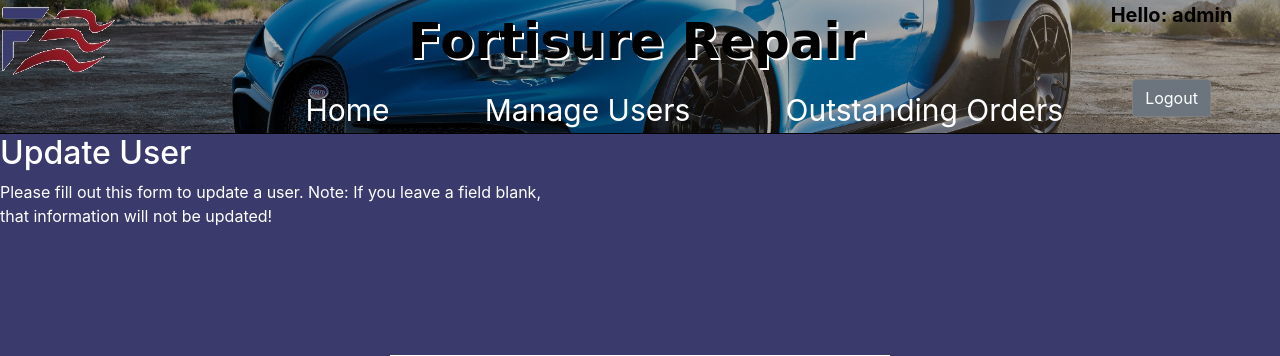
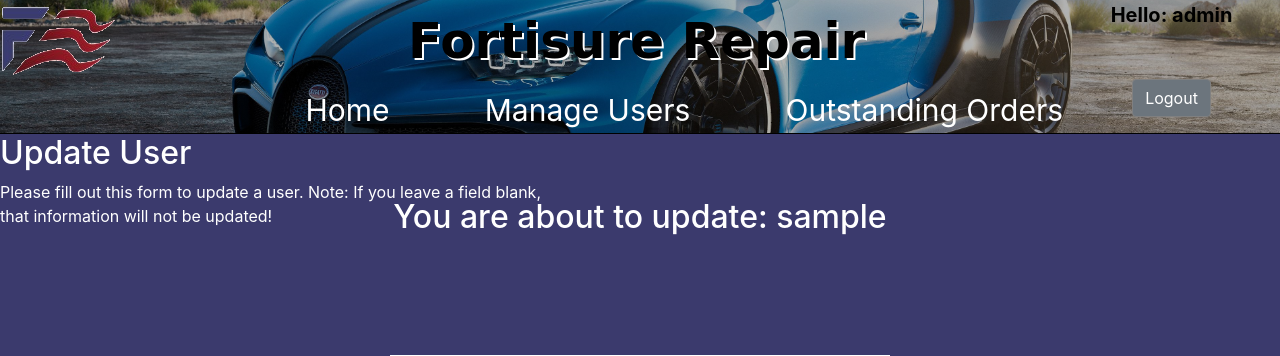
Before and after one commit to tpl1029/final, a PHP site: page /updateuser.php in a window 1280 px wide. Shown: the top 356 px of the page. Run offline with PHP 8.4, Linux system fonts and the light colour scheme; the visitor is signed in with stand-in values (Sample User, id 1); some web fonts are replaced.

Commit message:
misc updates

```diff
--- a/View/Public/CSS/Scripts.css
+++ b/View/Public/CSS/Scripts.css
@@ -269,6 +269,15 @@ body.orders{
             color: white;
         }
 
+        .username{
+            grid-column: 1;
+            grid-row: 1;
+            color: white;
+            margin-left: auto;
+            margin-right: auto;
+            margin-top: auto;
+        }
+
         .users-table{
             grid-column: 1;
             grid-row: 2;
--- a/updateuser.php
+++ b/updateuser.php
@@ -19,10 +19,15 @@
                 <p>Please fill out this form to update a user. Note: If you leave a
                 field blank, <br> that information will not be updated!</p>
         </div>
-        <!-- <?php
-                // echo "You are about to update: . $_SESSION['update_username']";
+        <div class = 'username'>
+        <h2>
+         <?php
+                echo
+                 'You are about to update:' . ' ' . $_SESSION["update_username"] ;
+                ?>
+                </h2>
+            </div>
 
-                ?> -->
         <div class="user-css">
 
 
```
Also changed, not shown: Model/query-update-user.php (+11 -1 lines).
